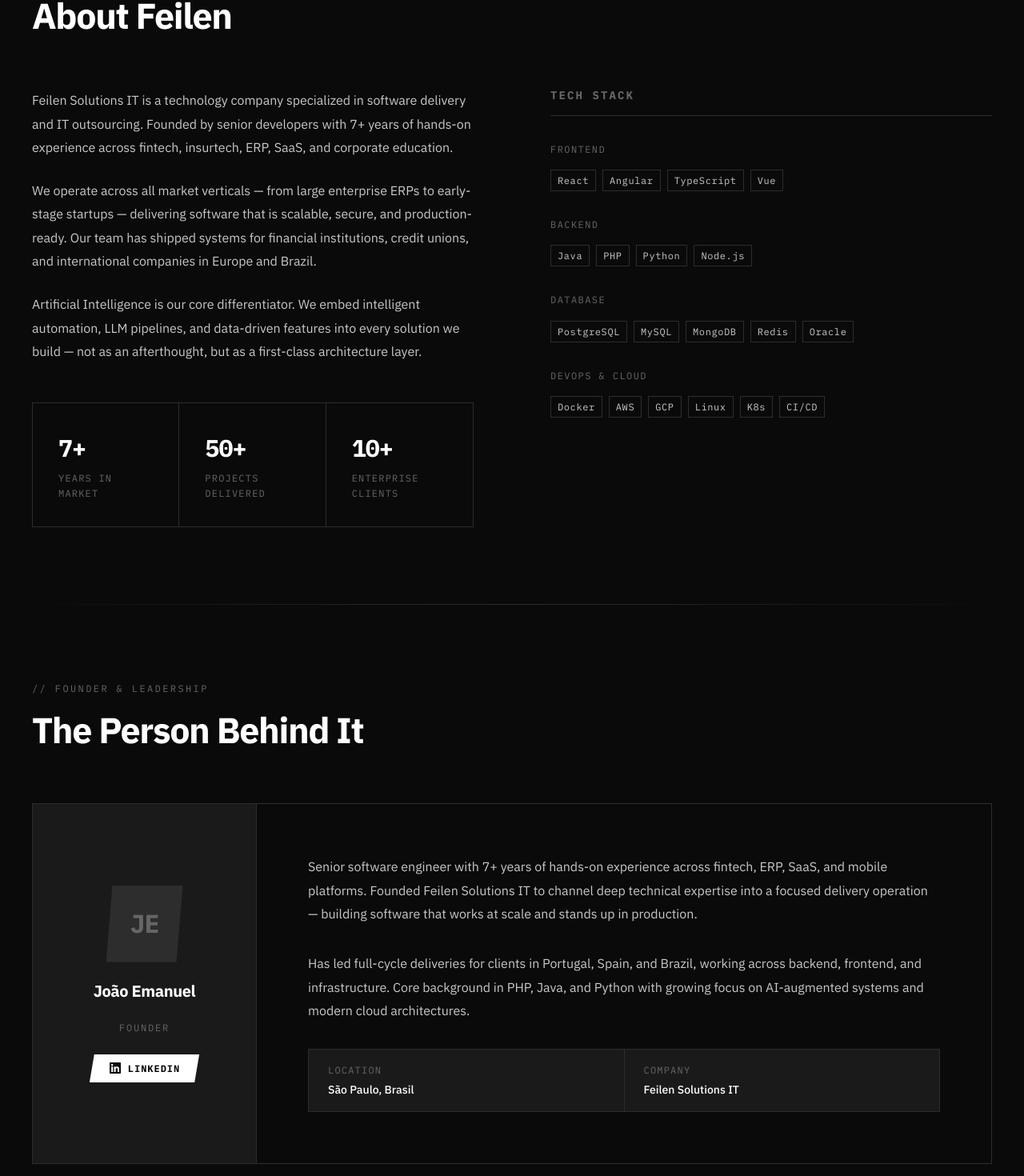
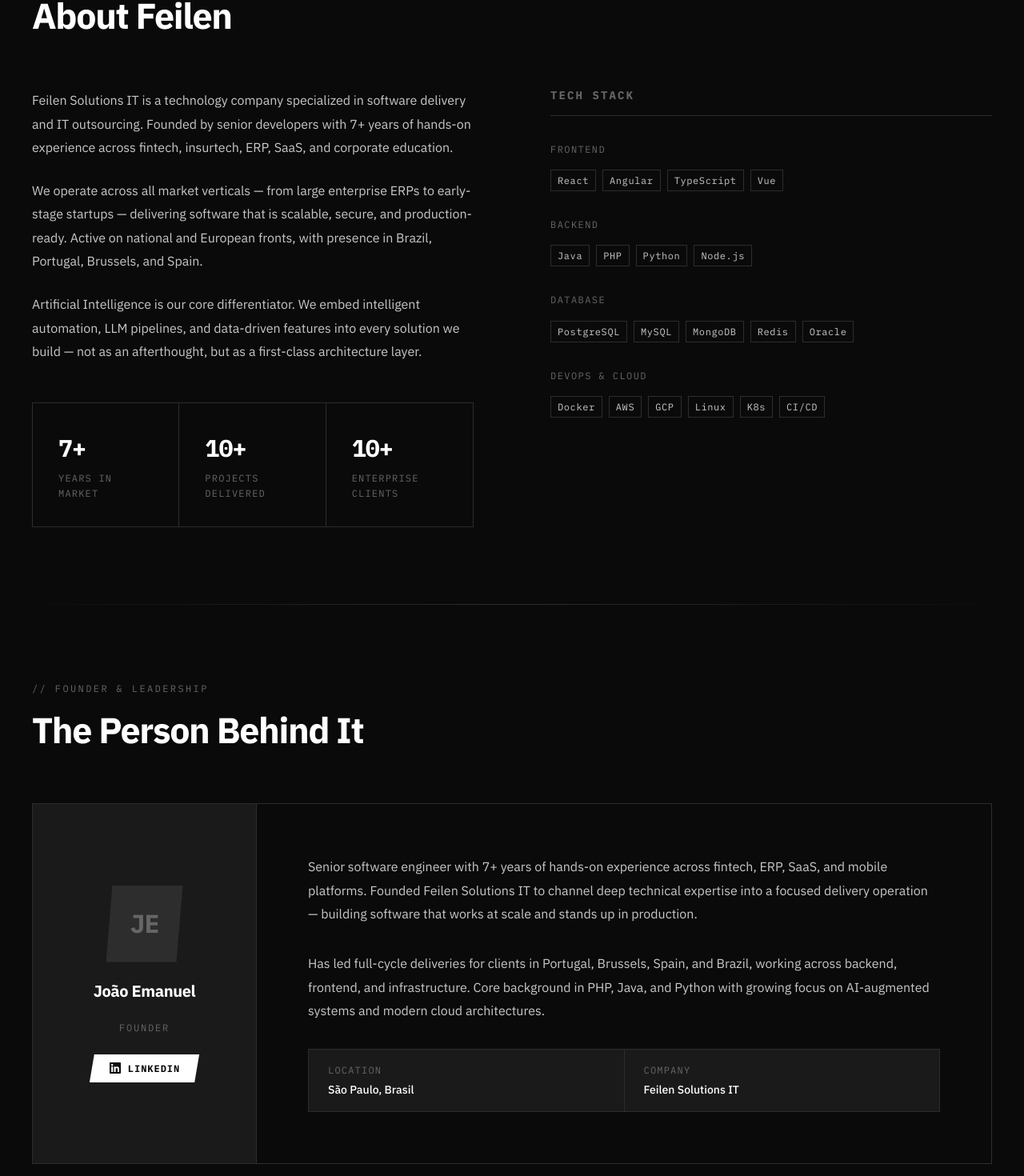
Before and after one commit to jeslxdev/jeslimxdev, a React (Vite) app: page / in a window 1280 px wide. Shown: the part 3198-4668 px from the top of the page at 80% size. Built offline with nearby package versions, Linux system fonts and the light colour scheme.

Commit message:
fix: update company description and statistics in About and Founder components

```diff
--- a/src/locales/en/translation.json
+++ b/src/locales/en/translation.json
@@ -64,7 +64,7 @@
   "about": {
     "title": "About Feilen",
     "text1": "Feilen Solutions IT is a technology company specialized in software delivery and IT outsourcing. Founded by senior developers with 7+ years of hands-on experience across fintech, insurtech, ERP, SaaS, and corporate education.",
-    "text2": "We operate across all market verticals — from large enterprise ERPs to early-stage startups — delivering software that is scalable, secure, and production-ready. Our team has shipped systems for financial institutions, credit unions, and international companies in Europe and Brazil.",
+    "text2": "We operate across all market verticals — from large enterprise ERPs to early-stage startups — delivering software that is scalable, secure, and production-ready. Active on national and European fronts, with presence in Brazil, Portugal, Brussels, and Spain.",
     "text3": "Artificial Intelligence is our core differentiator. We embed intelligent automation, LLM pipelines, and data-driven features into every solution we build — not as an afterthought, but as a first-class architecture layer.",
     "stats": {
       "years": "Years in Market",
--- a/src/locales/pt/translation.json
+++ b/src/locales/pt/translation.json
@@ -64,7 +64,7 @@
   "about": {
     "title": "Sobre a Feilen",
     "text1": "A Feilen Solutions IT é uma empresa de tecnologia especializada em software delivery e outsourcing de TI. Fundada por desenvolvedores sênior com 7+ anos de experiência prática em fintech, insurtech, ERP, SaaS e educação corporativa.",
-    "text2": "Atuamos em todos os verticais de mercado — de grandes ERPs corporativos a startups em estágio inicial — entregando software escalável, seguro e pronto para produção. Nossa equipe já entregou sistemas para instituições financeiras, cooperativas de crédito e empresas internacionais na Europa e no Brasil.",
+    "text2": "Atuamos em todos os verticais de mercado — de grandes ERPs corporativos a startups em estágio inicial — entregando software escalável, seguro e pronto para produção. Com atuação nacional e europeia, com presença no Brasil, Portugal, Bruxelas e Espanha.",
     "text3": "Inteligência Artificial é nosso principal diferencial. Incorporamos automação inteligente, pipelines LLM e features orientadas a dados em cada solução que construímos — não como um adicional, mas como uma camada de arquitetura de primeira classe.",
     "stats": {
       "years": "Anos no Mercado",
--- a/src/presentation/components/About.tsx
+++ b/src/presentation/components/About.tsx
@@ -192,7 +192,7 @@ export const About = () => {
                 <StatLbl>{t('about.stats.years')}</StatLbl>
               </Stat>
               <Stat>
-                <StatNum>50+</StatNum>
+                <StatNum>10+</StatNum>
                 <StatLbl>{t('about.stats.projects')}</StatLbl>
               </Stat>
               <Stat>
--- a/src/presentation/components/Founder.tsx
+++ b/src/presentation/components/Founder.tsx
@@ -212,8 +212,8 @@ export const Founder = () => {
               software that works at scale and stands up in production.
             </Bio>
             <Bio>
-              Has led full-cycle deliveries for clients in Portugal, Spain, and Brazil, working across backend, frontend,
-              and infrastructure. Core background in PHP, Java, and Python with growing focus on AI-augmented systems and
+              Has led full-cycle deliveries for clients in Portugal, Brussels, Spain, and Brazil, working across backend,
+              frontend, and infrastructure. Core background in PHP, Java, and Python with growing focus on AI-augmented systems and
               modern cloud architectures.
             </Bio>
 
```
